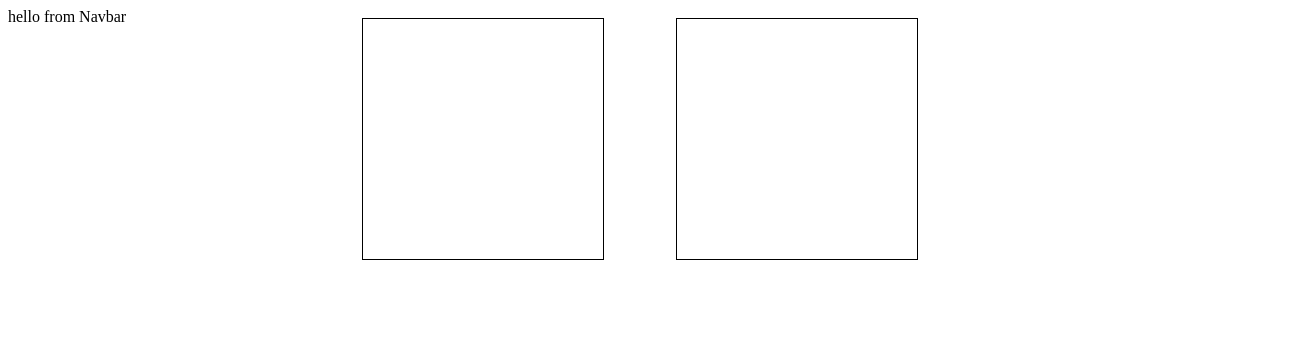
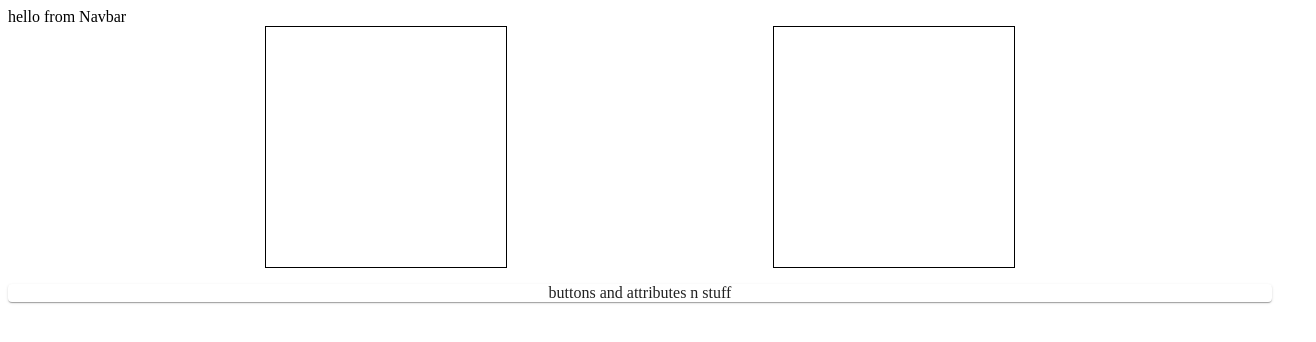
Before and after one commit to marcferraro/waveforming, a React (Create React App) app: page /new-overlapping-waveform in a window 1280 px wide. Shown: the top 342 px of the page, 1316 px wide, since content can reach past the window. Built offline with nearby package versions, Linux system fonts and the light colour scheme.

Commit message:
basic interface styling

```diff
--- a/src/components/OverlappingWaveformInterface.js
+++ b/src/components/OverlappingWaveformInterface.js
@@ -1,14 +1,11 @@
 import { makeStyles } from '@material-ui/core/styles';
 import Grid from '@material-ui/core/Grid';
 import overlapInterface from '../overlapInterface.css'
+import Paper from '@material-ui/core/Paper';
 
 const useStyles = makeStyles((theme) => ({
     root: {
       flexGrow: 1,
-    },
-    paper: {
-      height: 140,
-      width: 100,
     },
     control: {
       padding: theme.spacing(2),
@@ -21,7 +18,8 @@ export default function OverlappingWaveformInterface(){
     return(
         <div>
             <Grid container className={classes.root} spacing={2}>
-                    <Grid container justify="center" spacing={9}>
+                <Grid item xs={12}>
+                    <Grid container direction="row" justify="space-evenly" alignItems="flex-start" spacing={1} >
                         <Grid item>
                             <canvas id="input" width="48" height="48" style={{width:"240px", height:"240px"}}></canvas>
                         </Grid>
@@ -29,6 +27,14 @@ export default function OverlappingWaveformInterface(){
                             <canvas id="output" width="48" height="48" style={{width:"240px", height:"240px"}}></canvas>
                         </Grid>
                     </Grid>
+                </Grid>
+                <Grid item xs={12}>
+                    <Paper>
+                        <Grid container direction="row" justify="space-evenly" alignItems="flex-start" spacing={1}>
+                            buttons and attributes n stuff
+                        </Grid>
+                    </Paper>
+                </Grid>
             </Grid>
         </div>
     )
```
